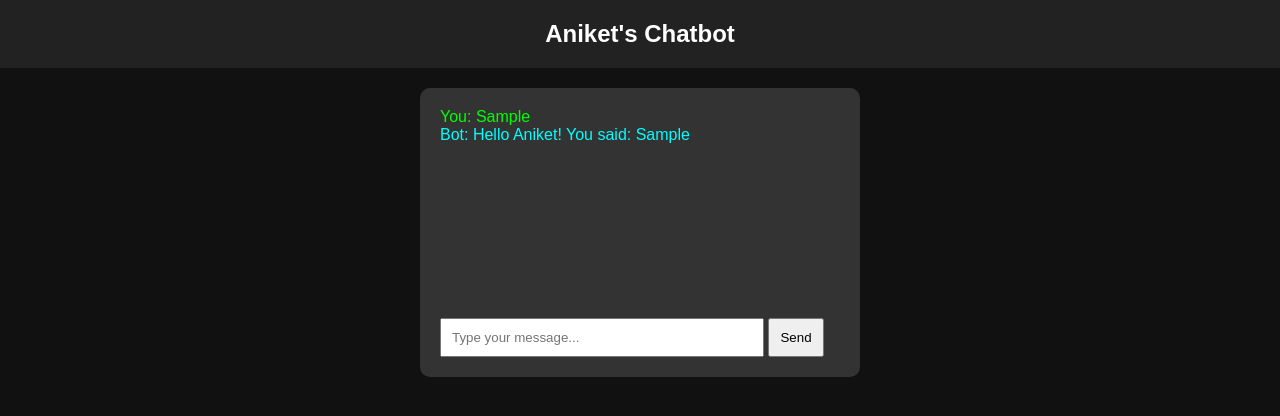
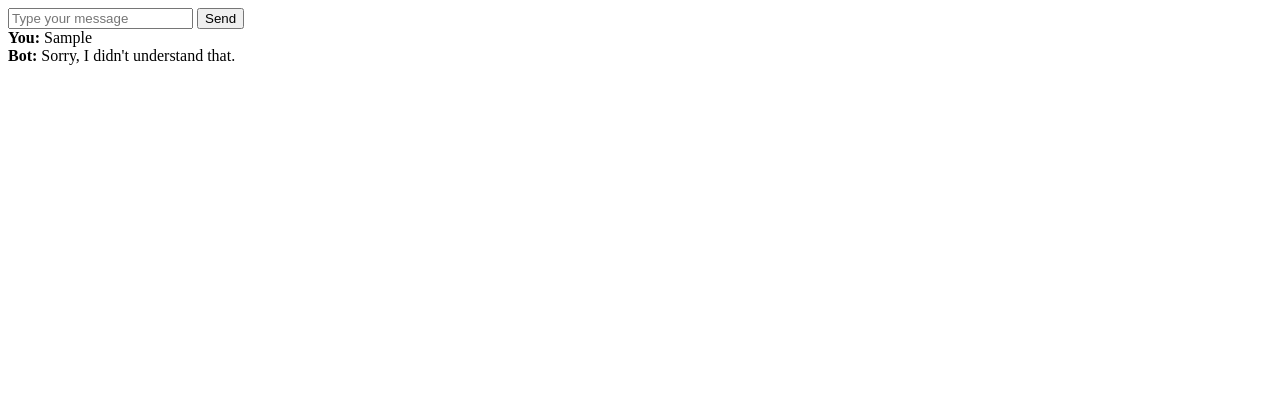
Before and after one commit to aniket4567812-creator/aniket-chatbot, a plain HTML site: page index.html in a window 1280 px wide. Both pictures are taken after typing "Sample" into the empty fields and a click on the button "Send". Drawn offline with Linux system fonts and the light colour scheme.

Commit message:
Update index.html

```diff
--- a/index.html
+++ b/index.html
@@ -1,73 +1,35 @@
-<!DOCTYPE html>
-<html lang="en">
-<head>
-  <meta charset="UTF-8">
-  <meta name="viewport" content="width=device-width, initial-scale=1.0">
-  <title>Aniket's Chatbot</title>
-  <style>
-    body {
-      font-family: Arial, sans-serif;
-      background: #111;
-      color: #fff;
-      text-align: center;
-      margin: 0;
-      padding: 0;
-    }
-    header {
-      background: #222;
-      padding: 20px;
-      font-size: 24px;
-      font-weight: bold;
-    }
-    .chatbox {
-      margin: 20px auto;
-      width: 90%;
-      max-width: 400px;
-      background: #333;
-      padding: 20px;
-      border-radius: 10px;
-      text-align: left;
-    }
-    .messages {
-      height: 200px;
-      overflow-y: auto;
-      margin-bottom: 10px;
-    }
-    .user { color: #0f0; }
-    .bot { color: #0ff; }
-    input {
-      width: 75%;
-      padding: 10px;
-    }
-    button {
-      padding: 10px;
-    }
-  </style>
-</head>
-<body>
-  <header>Aniket's Chatbot</header>
-  <div class="chatbox">
-    <div class="messages" id="messages"></div>
-    <input type="text" id="userInput" placeholder="Type your message...">
-    <button onclick="sendMessage()">Send</button>
-  </div>
+<!-- HTML -->
+<input id="userInput" type="text" placeholder="Type your message">
+<button id="sendBtn">Send</button>
+<div id="chatWindow"></div>
 
-  <script>
-    function sendMessage() {
-      let input = document.getElementById("userInput");
-      let msg = input.value.trim();
-      if (!msg) return;
+<script>
+  const input = document.getElementById("userInput");
+  const btn = document.getElementById("sendBtn");
+  const chat = document.getElementById("chatWindow");
 
-      let messagesDiv = document.getElementById("messages");
-      messagesDiv.innerHTML += "<div class='user'>You: " + msg + "</div>";
+  btn.addEventListener("click", () => {
+      const message = input.value.trim();
+      if(message){
+          displayUserMessage(message);
+          displayBotMessage(generateBotReply(message));
+          input.value = "";
+      }
+  });
 
-      // Simple fake reply logic
-      let reply = "Hello Aniket! You said: " + msg;
+  function displayUserMessage(msg){
+      chat.innerHTML += `<div><b>You:</b> ${msg}</div>`;
+  }
 
-      messagesDiv.innerHTML += "<div class='bot'>Bot: " + reply + "</div>";
-      input.value = "";
-      messagesDiv.scrollTop = messagesDiv.scrollHeight;
-    }
-  </script>
-</body>
-</html>
+  function displayBotMessage(msg){
+      chat.innerHTML += `<div><b>Bot:</b> ${msg}</div>`;
+  }
+
+  function generateBotReply(msg){
+      // Example logic
+      msg = msg.toLowerCase();
+      if(msg.includes("hello") || msg.includes("hi")) return "Hello! How can I help you?";
+      if(msg.includes("how are you")) return "I am fine, thank you!";
+      return "Sorry, I didn't understand that.";
+  }
+</script>
```
